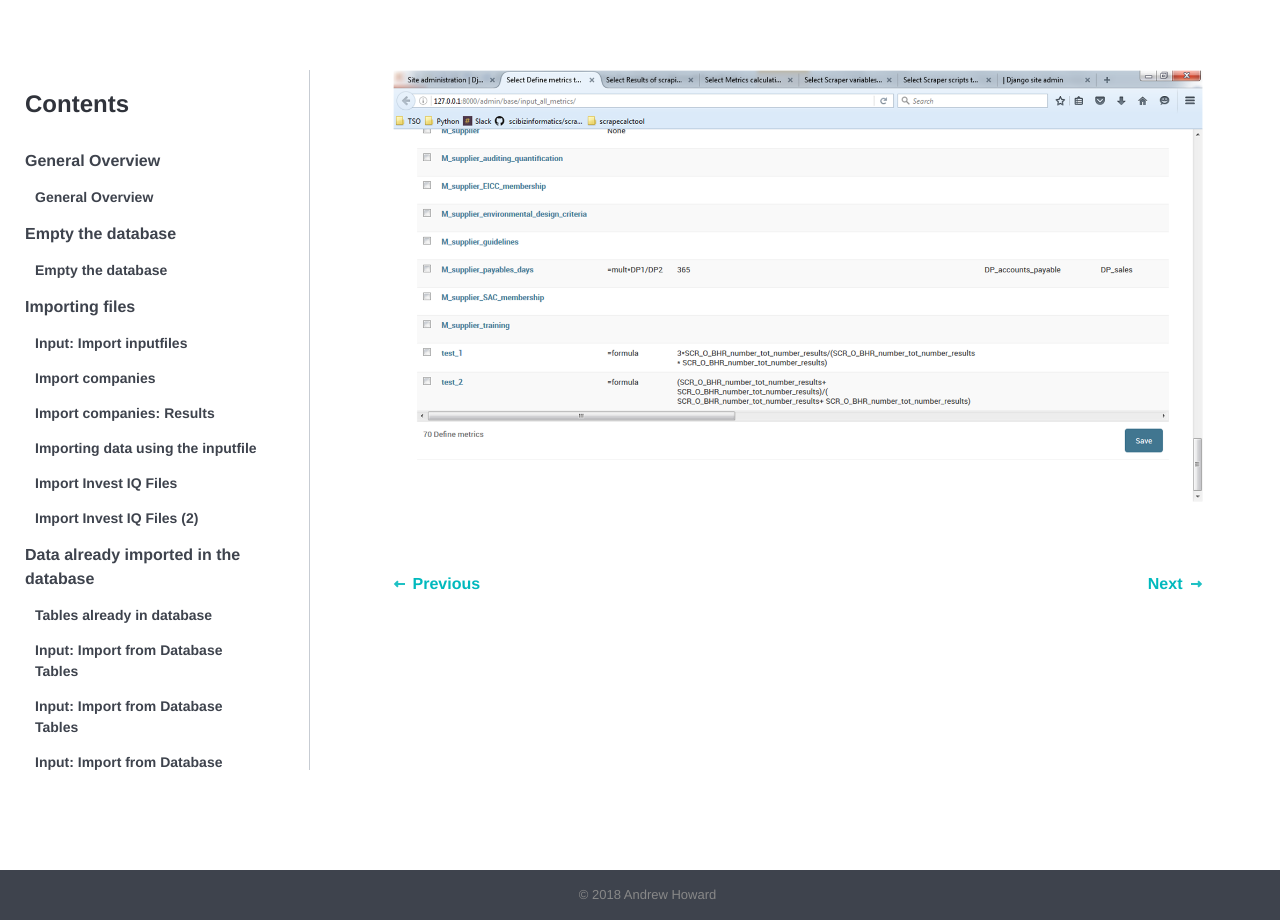
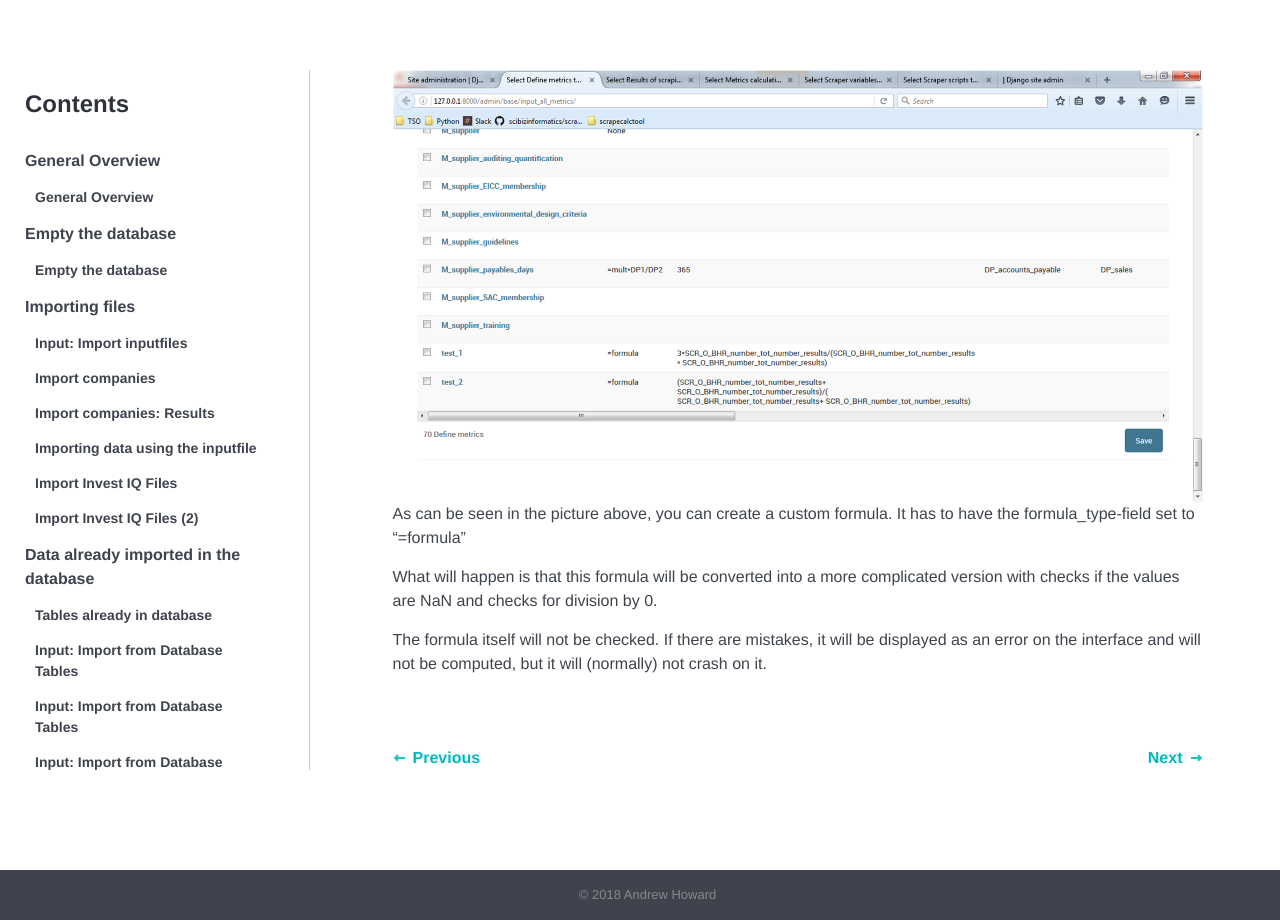
Before and after one commit to tkumpanenko/slides, a Jekyll site: the page built from _tutorials/049.html, in a window 1280 px wide. Built offline with Jekyll 4.4.1, drawn with Linux system fonts in a browser that asks for light colours.

Commit message:
Update from Forestry.io - 049.html

```diff
--- a/_tutorials/049.html
+++ b/_tutorials/049.html
@@ -4,6 +4,8 @@ topic: metric-formula-type
 order: 1
 date: 2018-01-18 19:31:06 +0000
 ---
+<img src="{{site.url}}{{site.baseurl}}/images/049.png" alt="">
 
-
-<img src="{{site.url}}{{site.baseurl}}/images/049.png" alt="">
+<p>As can be seen in the picture above, you can create a custom formula. It has to have the formula_type-field set to “=formula”</p>
+<p>What will happen is that this formula will be converted into a more complicated version with checks if the values are NaN and checks for division by 0.</p>
+<p>The formula itself will not be checked. If there are mistakes, it will be displayed as an error on the interface and will not be computed, but it will (normally) not crash on it.</p>
```
